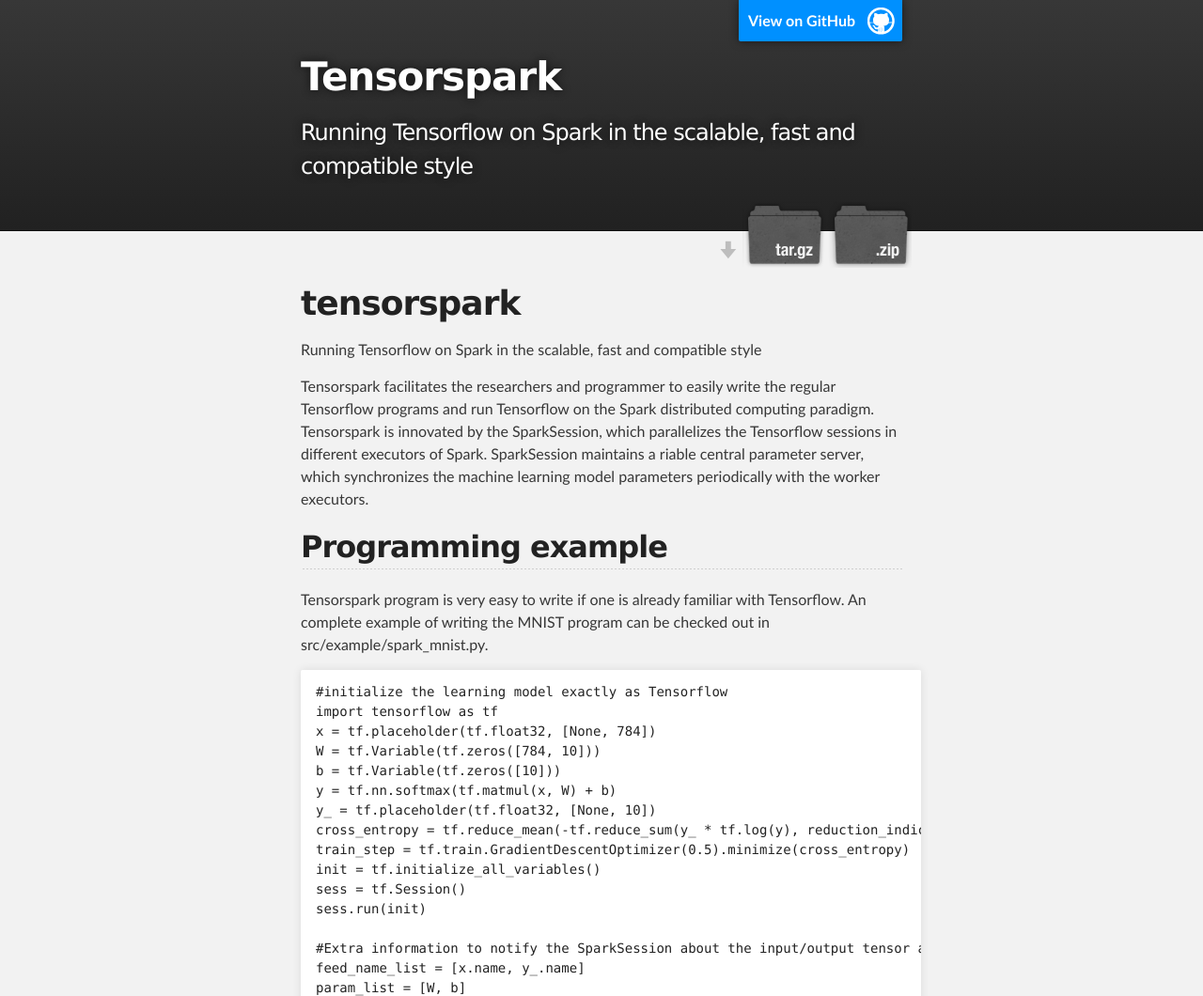
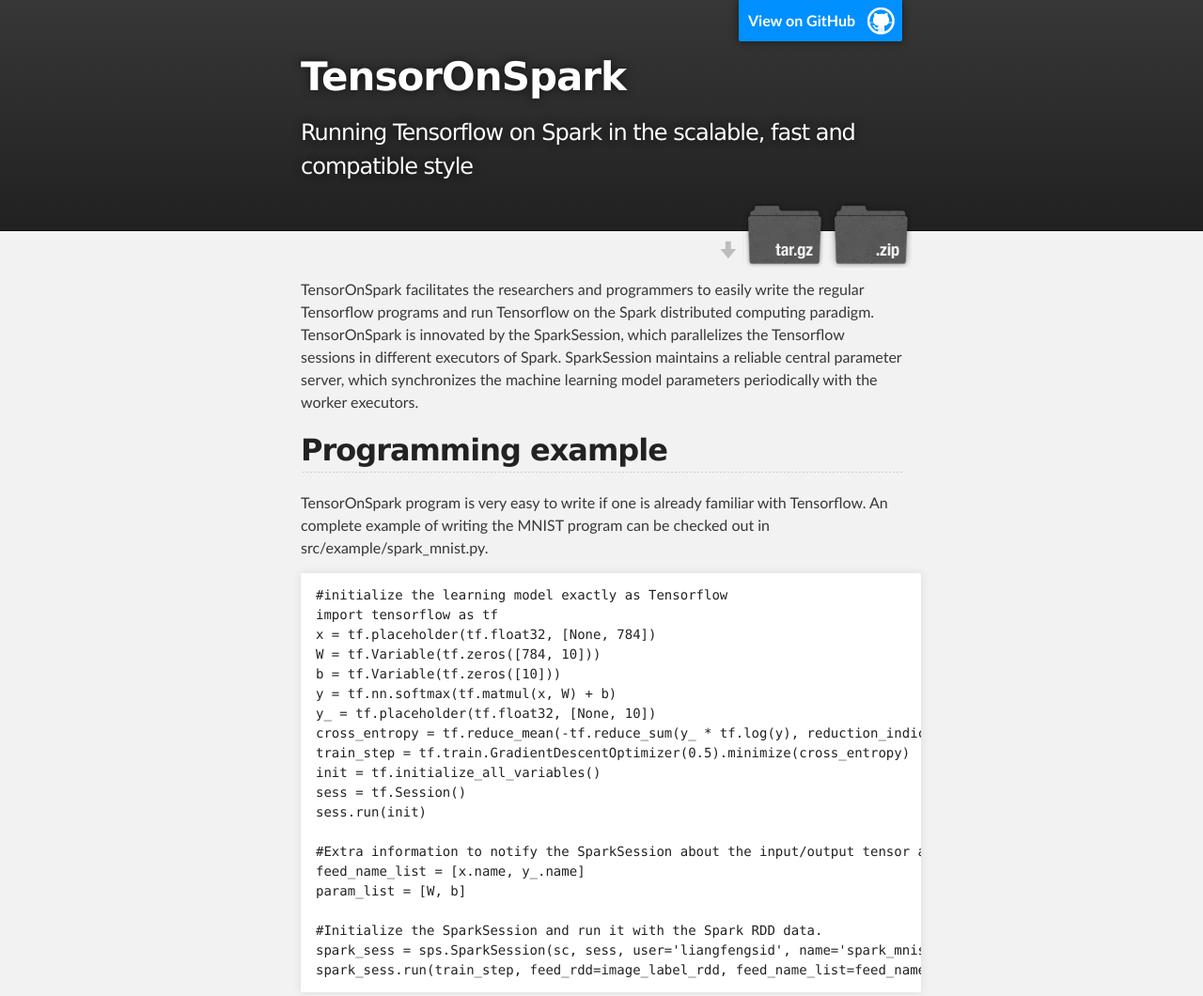
Before and after one commit to liangfengsid/tensoronspark, a plain HTML site: page index.html in a window 1280 px wide. Shown: the top 1060 px of the page at 94% size. Drawn offline with Linux system fonts and the light colour scheme.

Commit message:
Create gh-pages branch via GitHub

```diff
--- a/index.html
+++ b/index.html
@@ -4,11 +4,11 @@
   <head>
     <meta charset='utf-8'>
     <meta http-equiv="X-UA-Compatible" content="chrome=1">
-    <meta name="description" content="Tensorspark : Running Tensorflow on Spark in the scalable, fast and compatible style">
+    <meta name="description" content="TensorOnSpark : Running Tensorflow on Spark in the scalable, fast and compatible style">
 
     <link rel="stylesheet" type="text/css" media="screen" href="stylesheets/stylesheet.css">
 
-    <title>Tensorspark</title>
+    <title>TensorOnSpark</title>
   </head>
 
   <body>
@@ -16,14 +16,14 @@
     <!-- HEADER -->
     <div id="header_wrap" class="outer">
         <header class="inner">
-          <a id="forkme_banner" href="https://github.com/liangfengsid/tensorspark">View on GitHub</a>
+          <a id="forkme_banner" href="https://github.com/liangfengsid/tensoronspark">View on GitHub</a>
 
-          <h1 id="project_title">Tensorspark</h1>
+          <h1 id="project_title">TensorOnSpark</h1>
           <h2 id="project_tagline">Running Tensorflow on Spark in the scalable, fast and compatible style</h2>
 
             <section id="downloads">
-              <a class="zip_download_link" href="https://github.com/liangfengsid/tensorspark/zipball/master">Download this project as a .zip file</a>
-              <a class="tar_download_link" href="https://github.com/liangfengsid/tensorspark/tarball/master">Download this project as a tar.gz file</a>
+              <a class="zip_download_link" href="https://github.com/liangfengsid/tensoronspark/zipball/master">Download this project as a .zip file</a>
+              <a class="tar_download_link" href="https://github.com/liangfengsid/tensoronspark/tarball/master">Download this project as a tar.gz file</a>
             </section>
         </header>
     </div>
@@ -31,17 +31,12 @@
     <!-- MAIN CONTENT -->
     <div id="main_content_wrap" class="outer">
       <section id="main_content" class="inner">
-        <h1>
-<a id="tensorspark" class="anchor" href="#tensorspark" aria-hidden="true"><span aria-hidden="true" class="octicon octicon-link"></span></a>tensorspark</h1>
-
-<p>Running Tensorflow on Spark in the scalable, fast and compatible style</p>
-
-<p>Tensorspark facilitates the researchers and programmer to easily write the regular Tensorflow programs and run Tensorflow on the Spark distributed computing paradigm. Tensorspark is innovated by the SparkSession, which  parallelizes the Tensorflow sessions in different executors of Spark. SparkSession maintains a riable central parameter server, which synchronizes the machine learning model parameters periodically with the worker executors. </p>
+        <p>TensorOnSpark facilitates the researchers and programmers to easily write the regular Tensorflow programs and run Tensorflow on the Spark distributed computing paradigm. TensorOnSpark is innovated by the SparkSession, which  parallelizes the Tensorflow sessions in different executors of Spark. SparkSession maintains a reliable central parameter server, which synchronizes the machine learning model parameters periodically with the worker executors. </p>
 
 <h2>
 <a id="programming-example" class="anchor" href="#programming-example" aria-hidden="true"><span aria-hidden="true" class="octicon octicon-link"></span></a>Programming example</h2>
 
-<p>Tensorspark program is very easy to write if one is already familiar with Tensorflow. An complete example of writing the MNIST program can be checked out in src/example/spark_mnist.py.</p>
+<p>TensorOnSpark program is very easy to write if one is already familiar with Tensorflow. An complete example of writing the MNIST program can be checked out in src/example/spark_mnist.py.</p>
 
 <pre><code>#initialize the learning model exactly as Tensorflow
 import tensorflow as tf
@@ -84,7 +79,7 @@
 <p><a href="http://www.tornadoweb.org/en/stable/">http://www.tornadoweb.org/en/stable/</a></p>
 
 <h3>
-<a id="install-tensorspark" class="anchor" href="#install-tensorspark" aria-hidden="true"><span aria-hidden="true" class="octicon octicon-link"></span></a>Install TensorSpark:</h3>
+<a id="install-tensoronspark" class="anchor" href="#install-tensoronspark" aria-hidden="true"><span aria-hidden="true" class="octicon octicon-link"></span></a>Install TensorOnSpark:</h3>
 
 <pre><code>$ easy_install tensorspark
 </code></pre>
@@ -96,7 +91,7 @@
 </code></pre>
 
 <h3>
-<a id="configure-the-spark-cluster-for-tensorspark" class="anchor" href="#configure-the-spark-cluster-for-tensorspark" aria-hidden="true"><span aria-hidden="true" class="octicon octicon-link"></span></a>Configure the Spark cluster for Tensorspark</h3>
+<a id="configure-the-spark-cluster-for-tensoronspark" class="anchor" href="#configure-the-spark-cluster-for-tensoronspark" aria-hidden="true"><span aria-hidden="true" class="octicon octicon-link"></span></a>Configure the Spark cluster for TensorOnSpark</h3>
 
 <p>In the Spark configuratino file, conf/spark-defaults.conf, add the following configuration information</p>
 
@@ -115,7 +110,7 @@
 <h3>
 <a id="prepare-the-mnist-example-data-and-upload-them-to-hdfs" class="anchor" href="#prepare-the-mnist-example-data-and-upload-them-to-hdfs" aria-hidden="true"><span aria-hidden="true" class="octicon octicon-link"></span></a>Prepare the MNIST example data and upload them to HDFS</h3>
 
-<p>Download the MNIST train data file in this github under: src/MNIST_data/. </p>
+<p>Download the MNIST train data file in this GitHub under: src/MNIST_data/. </p>
 
 <p>Upload them to HDFS:</p>
 
@@ -138,7 +133,7 @@
     <!-- FOOTER  -->
     <div id="footer_wrap" class="outer">
       <footer class="inner">
-        <p class="copyright">Tensorspark maintained by <a href="https://github.com/liangfengsid">liangfengsid</a></p>
+        <p class="copyright">TensorOnSpark maintained by <a href="https://github.com/liangfengsid">liangfengsid</a></p>
         <p>Published with <a href="https://pages.github.com">GitHub Pages</a></p>
       </footer>
     </div>
```
Also changed, not shown: params.json (+2 -2 lines).
